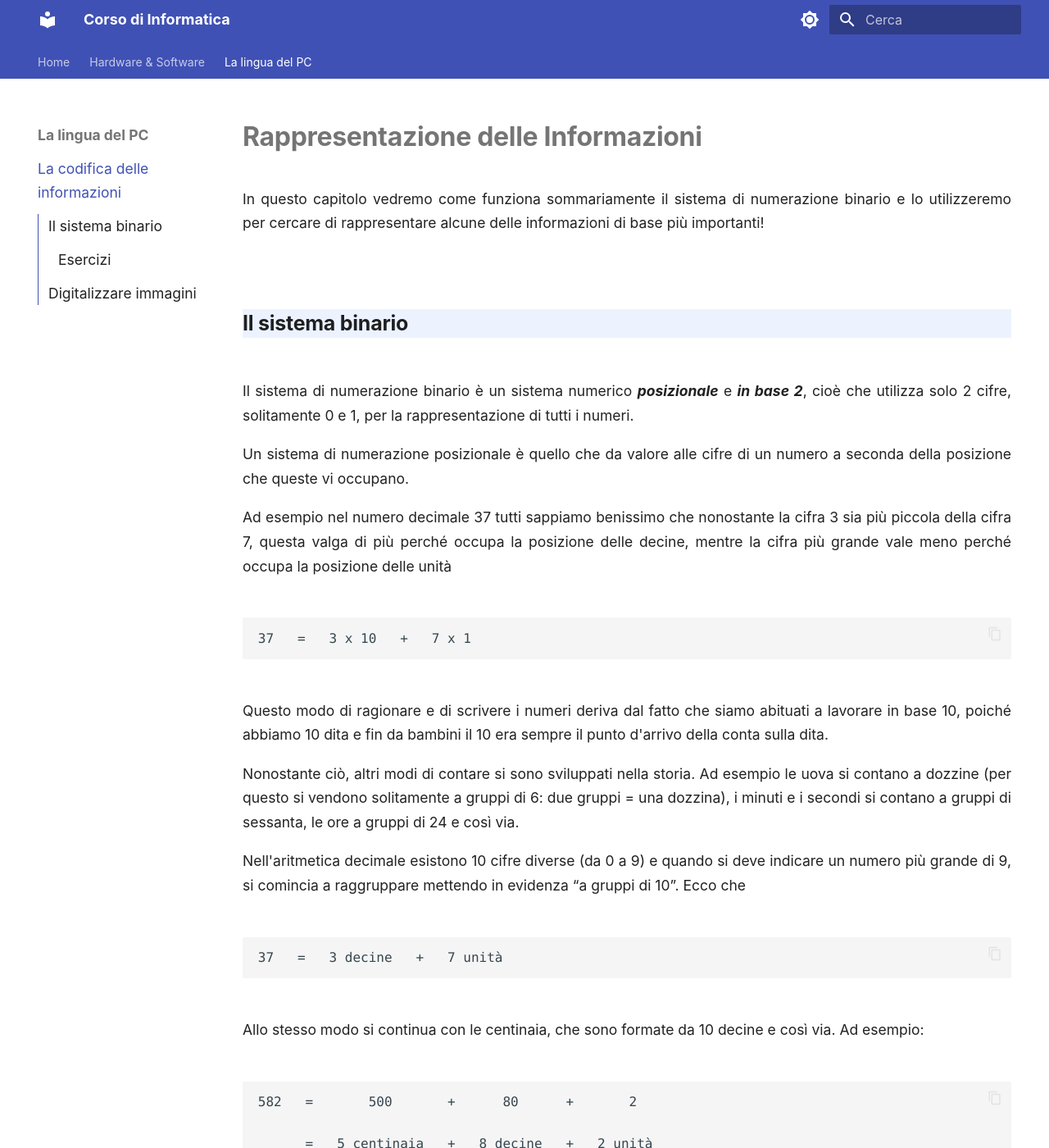
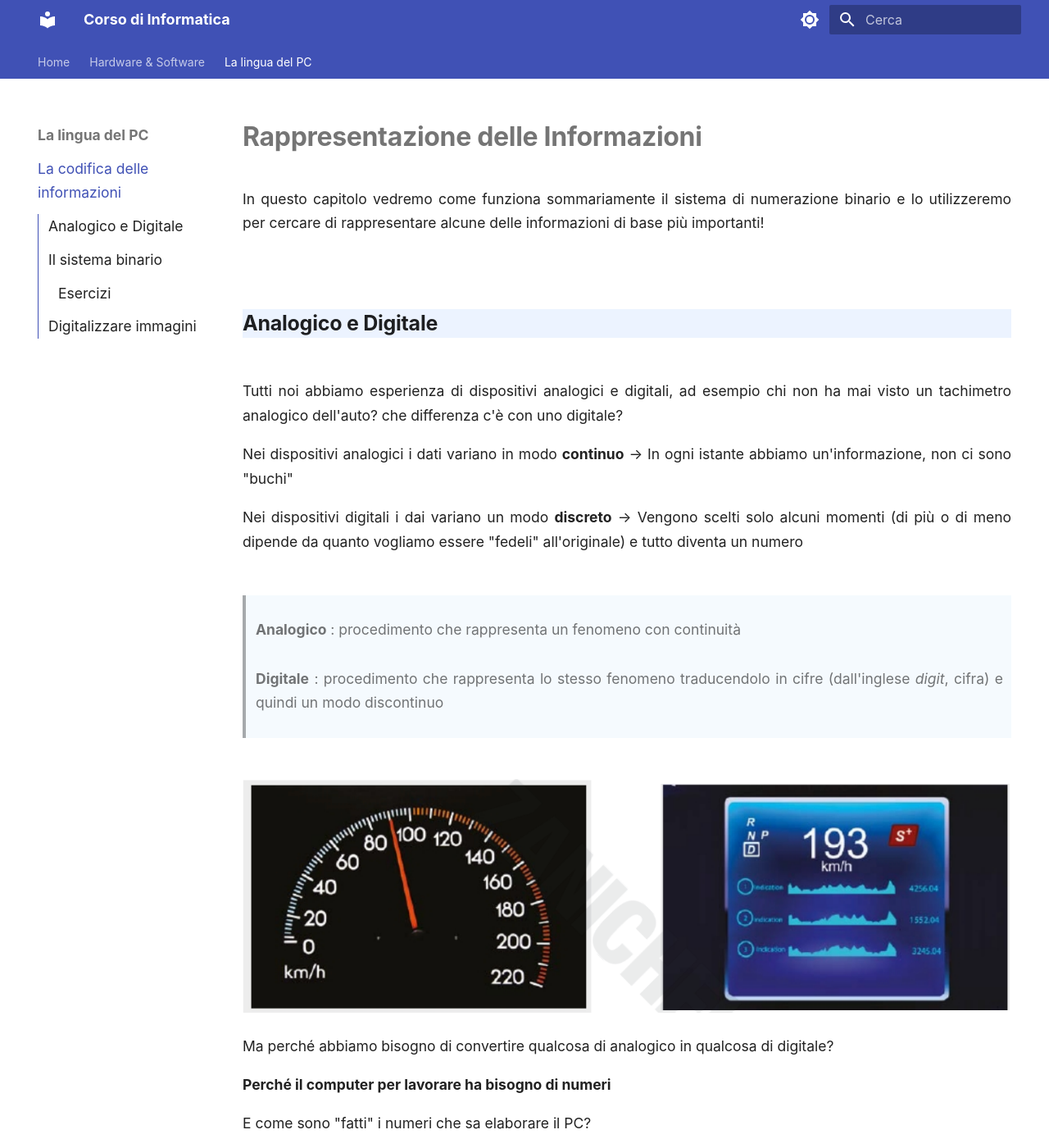
Before and after one commit to Federob/infohandouts, an MkDocs documentation site: the page built from docs/infoCoding/00_intro.md, in a window 1280 px wide and 1400 px high. Shown: the whole window at 82% size. Built offline with MkDocs 1.6.1 and Material for MkDocs 9.7.7, drawn with Linux system fonts in a browser that asks for light colours; some of the changed text lies outside the part shown.

Commit message:
aanlog digital

```diff
--- a/docs/infoCoding/00_intro.md
+++ b/docs/infoCoding/00_intro.md
@@ -3,11 +3,30 @@
 In questo capitolo vedremo come funziona sommariamente il sistema di numerazione binario e lo utilizzeremo per cercare di rappresentare alcune delle informazioni
 di base più importanti!
 
+## Analogico e Digitale
+
+Tutti noi abbiamo esperienza di dispositivi analogici e digitali, ad esempio chi non ha mai visto un tachimetro analogico dell'auto? che differenza c'è con uno digitale?
+
+Nei dispositivi analogici i dati variano in modo **continuo** -> In ogni istante abbiamo un'informazione, non ci sono "buchi"
+
+Nei dispositivi digitali i dai variano un modo **discreto** -> Vengono scelti solo alcuni momenti (di più o di meno dipende da quanto vogliamo essere "fedeli" all'originale) e tutto diventa un numero
+
+> **Analogico** : procedimento che rappresenta un fenomeno con continuità <br><br>
+> **Digitale** : procedimento che rappresenta lo stesso fenomeno traducendolo in cifre (dall'inglese *digit*, cifra) e quindi un modo discontinuo
+
+![AD](andig.png)
+
+Ma perché abbiamo bisogno di convertire qualcosa di analogico in qualcosa di digitale?
+
+**Perché il computer per lavorare ha bisogno di numeri**
+
+
+E come sono "fatti" i numeri che sa elaborare il PC?
+
+**Sono i numeri codificati in *binario***
 
 <!--  xxxxxxxxxxxxxxxxxxxxxxxxxxxxxxxxxxxxxxxxxxxxxxxxxxxxxxxxxxxxxxxxxxxxxxxxxxxxxxxxxxxxxxxxxxxxxxxxxxxxxxxxxxxxxxxxxxxxx -->
 ## Il sistema binario
-
-
 
 Il sistema di numerazione binario è un sistema numerico ***posizionale*** e ***in base 2***, cioè che utilizza solo 2 cifre, solitamente 0 e 1,
 per la rappresentazione di tutti i numeri.
```
Also changed, not shown: docs/infoCoding/andig.png (added).
